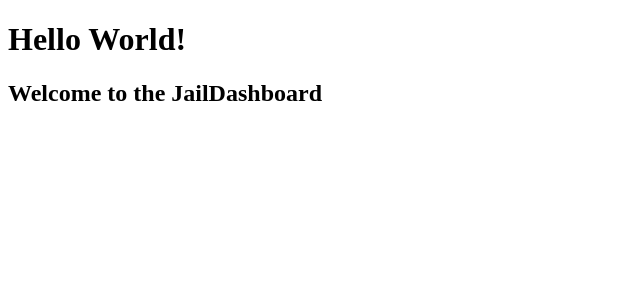
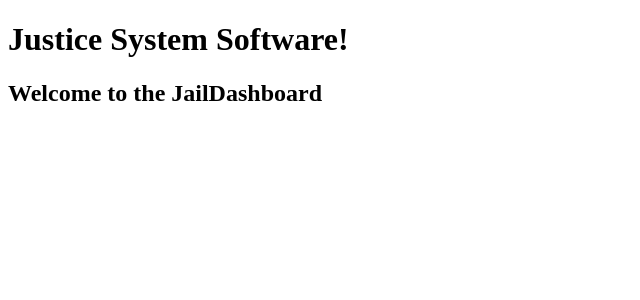
Before and after one commit to hannahgkeel/JailDashboard, a React app: page / in a window 1280 px wide. Shown: the top 300 px of the page, without its empty margins (0-640 px from the left). Built offline with nearby package versions, Linux system fonts and the light colour scheme.

Commit message:
changed title

```diff
--- a/frontend/App.js
+++ b/frontend/App.js
@@ -3,7 +3,7 @@ import React from "react";
 export default function App() {
   return (
     <div>
-      <h1>Hello World!</h1>
+      <h1>Justice System Software!</h1>
       <h2>Welcome to the JailDashboard</h2>
     </div>
   );
```
